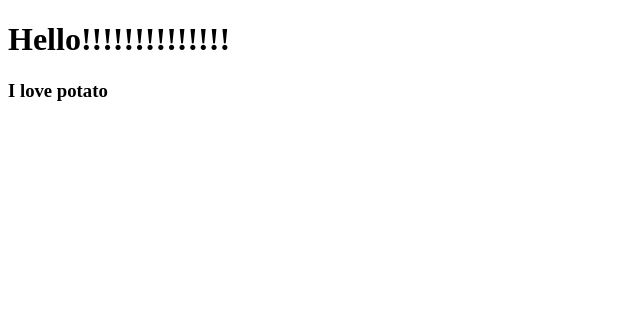
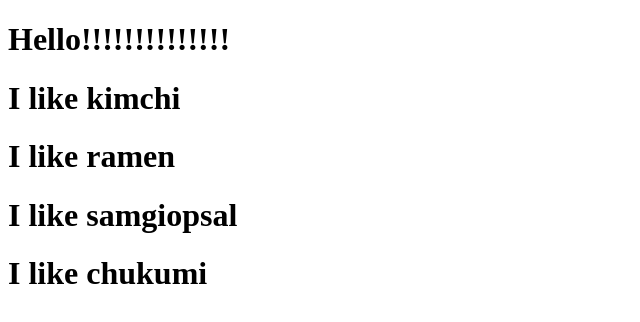
Before and after one commit to chikeem90/movie_app_2019, a React (Create React App) app: page / in a window 1280 px wide. Shown: the top 322 px of the page, without its empty margins (0-640 px from the left). Built offline with nearby package versions, Linux system fonts and the light colour scheme.

Commit message:
2.1 Reusable Components with JSX + Props

```diff
--- a/src/App.js
+++ b/src/App.js
@@ -1,11 +1,17 @@
 import React from "react";
-import Potato from "./Potato";
+
+function Food({ fav }) {
+  return <h1>I like {fav}</h1>
+}
 
 function App() {
   return (
     <div>
       <h1>Hello!!!!!!!!!!!!!!</h1>
-      <Potato />
+      <Food fav="kimchi" />
+      <Food fav="ramen" />
+      <Food fav="samgiopsal" />
+      <Food fav="chukumi" />
     </div>
   );
 }
```
